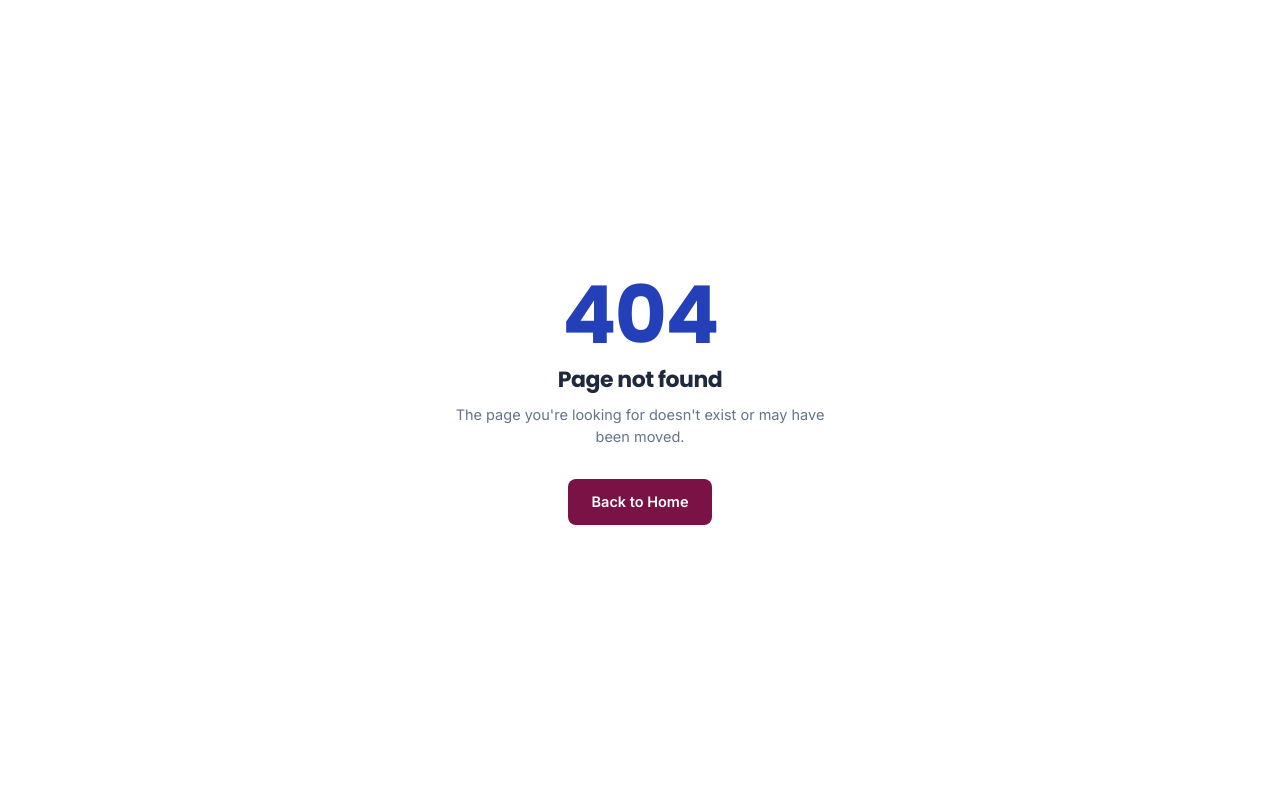
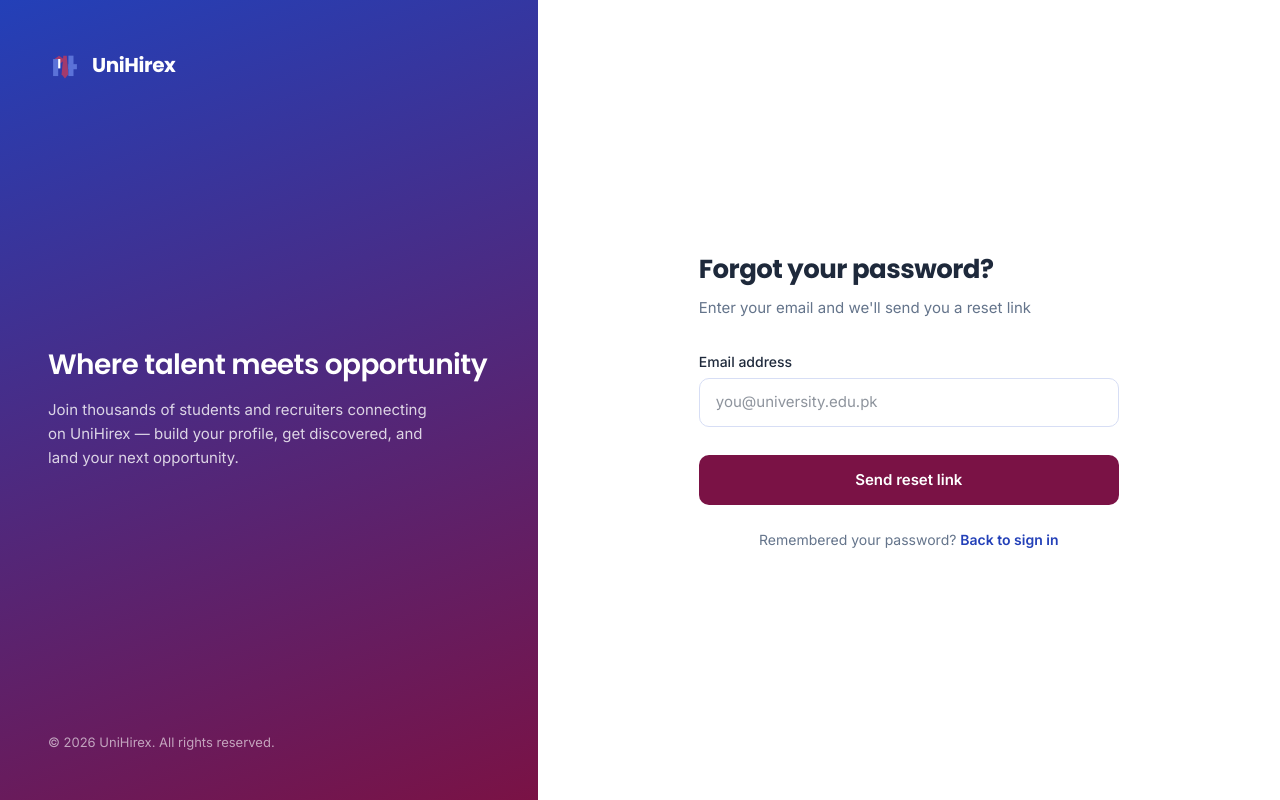
Before and after one commit to Sehar-Tahir/UniHirex_Recruitment_Platform, a React (Vite) app in the folder frontend/: page /forget-password in a window 1280 px wide. Before the commit this address had no page. Built offline with nearby package versions, Linux system fonts and the light colour scheme.

Commit message:
Forget password added

```diff
--- a/frontend/src/App.jsx
+++ b/frontend/src/App.jsx
@@ -8,7 +8,7 @@ import Register from "./pages/auth/Register";
 import Login from "./pages/auth/Login";
 import VerifyEmail from "./pages/auth/VerifyEmail";
 import ResetPassword from "./pages/auth/ResetPassword";
-
+import ForgetPassword from "./pages/auth/ForgetPassword";
 import { AuthProvider } from "./context/AuthContext";
 import ProtectedRoute from "./routes/ProtectedRoute";
 
@@ -52,7 +52,7 @@ const App = () => {
 
           <Route path="/verify-email" element={<VerifyEmail />} />
           <Route path="/reset-password/:token" element={<ResetPassword />} />
-
+          <Route path="/forget-password" element={<ForgetPassword />} />
           <Route element={<ProtectedRoute allowedRoles={["student"]} />}>
             <Route element={<DashboardLayout />}>
               <Route path="/student/dashboard" element={<StudentDashboard />} />
--- /dev/null
+++ b/frontend/src/pages/auth/ForgetPassword.jsx
@@ -0,0 +1,90 @@
+import React, { useState } from "react";
+import { Link } from "react-router-dom";
+import { COLORS, fontBody } from "../../theme";
+import AuthLayout from "../../components/auth/AuthLayout";
+import FormInput from "../../components/auth/FormInput";
+
+export default function ForgetPassword() {
+  const [email, setEmail] = useState("");
+  const [error, setError] = useState("");
+  const [sent, setSent] = useState(false);
+
+  const handleSubmit = (e) => {
+    e.preventDefault();
+    if (!email.trim()) return setError("Email is required");
+    if (!/\S+@\S+\.\S+/.test(email)) return setError("Enter a valid email");
+
+    // TODO: connect to backend forgot-password API (Phase 2)
+    console.log("Sending reset link to", email);
+    setError("");
+    setSent(true);
+  };
+
+  if (sent) {
+    return (
+      <AuthLayout title="Check your inbox">
+        <div className="text-center py-4">
+          <div
+            className="w-16 h-16 rounded-full flex items-center justify-center mx-auto mb-5"
+            style={{ background: "#EEF1FC" }}
+          >
+            <svg width="28" height="28" viewBox="0 0 24 24" fill="none" stroke={COLORS.primary} strokeWidth="2">
+              <path d="M4 6h16v12H4z" strokeLinejoin="round" />
+              <path d="M4 6l8 7 8-7" strokeLinejoin="round" />
+            </svg>
+          </div>
+          <p className="text-[15px] mb-1" style={{ ...fontBody, color: COLORS.textDark }}>
+            We've sent a password reset link to
+          </p>
+          <p className="text-[15px] font-semibold mb-6" style={{ ...fontBody, color: COLORS.primary }}>
+            {email}
+          </p>
+          <p className="text-[14px]" style={{ ...fontBody, color: COLORS.textMuted }}>
+            Didn't get it?{" "}
+            <button
+              onClick={() => setSent(false)}
+              className="font-semibold"
+              style={{ color: COLORS.primary }}
+            >
+              Try another email
+            </button>
+          </p>
+        </div>
+      </AuthLayout>
+    );
+  }
+
+  return (
+    <AuthLayout
+      title="Forgot your password?"
+      subtitle="Enter your email and we'll send you a reset link"
+    >
+      <form onSubmit={handleSubmit}>
+        <FormInput
+          label="Email address"
+          name="email"
+          type="email"
+          value={email}
+          onChange={(e) => setEmail(e.target.value)}
+          placeholder="you@university.edu.pk"
+          error={error}
+        />
+
+        <button
+          type="submit"
+          className="w-full py-3.5 rounded-[10px] font-semibold text-[15px] text-white mt-2"
+          style={{ ...fontBody, background: COLORS.accent }}
+        >
+          Send reset link
+        </button>
+      </form>
+
+      <p className="text-center text-[14px] mt-6" style={{ ...fontBody, color: COLORS.textMuted }}>
+        Remembered your password?{" "}
+        <Link to="/login" className="font-semibold" style={{ color: COLORS.primary }}>
+          Back to sign in
+        </Link>
+      </p>
+    </AuthLayout>
+  );
+}
```
